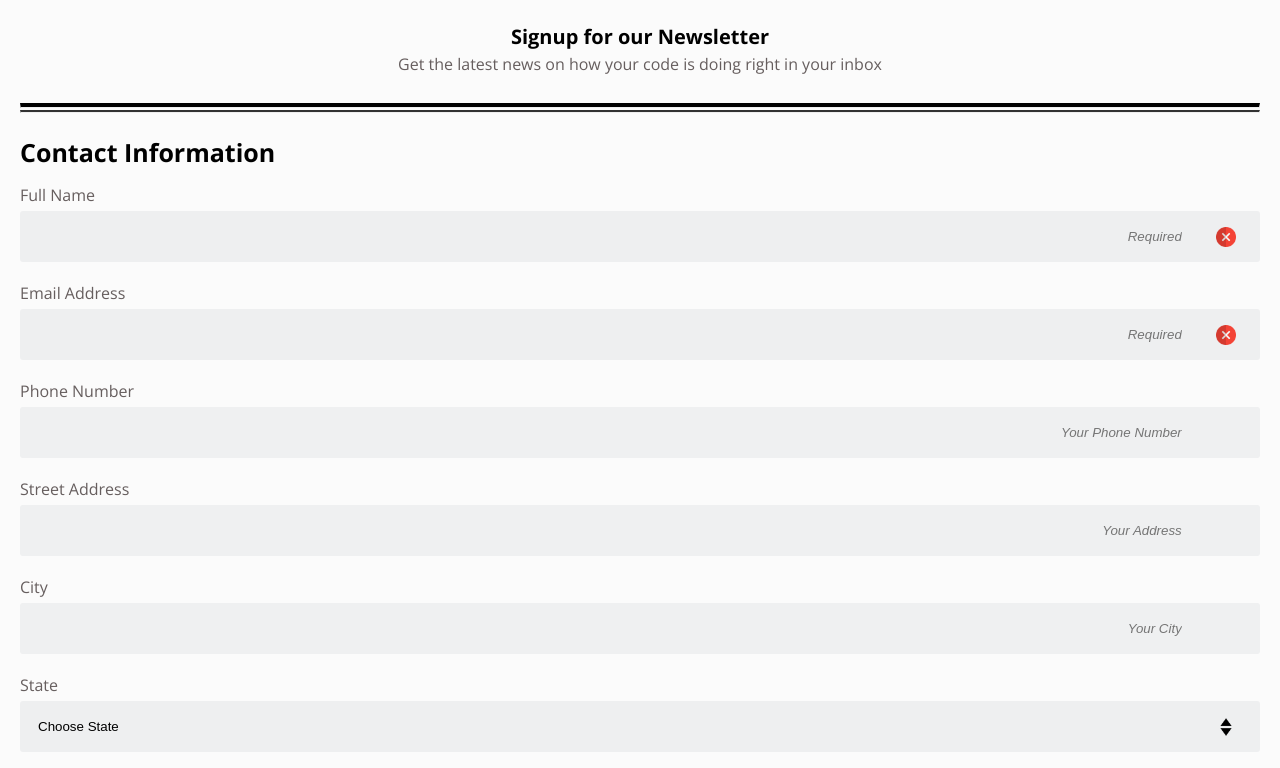
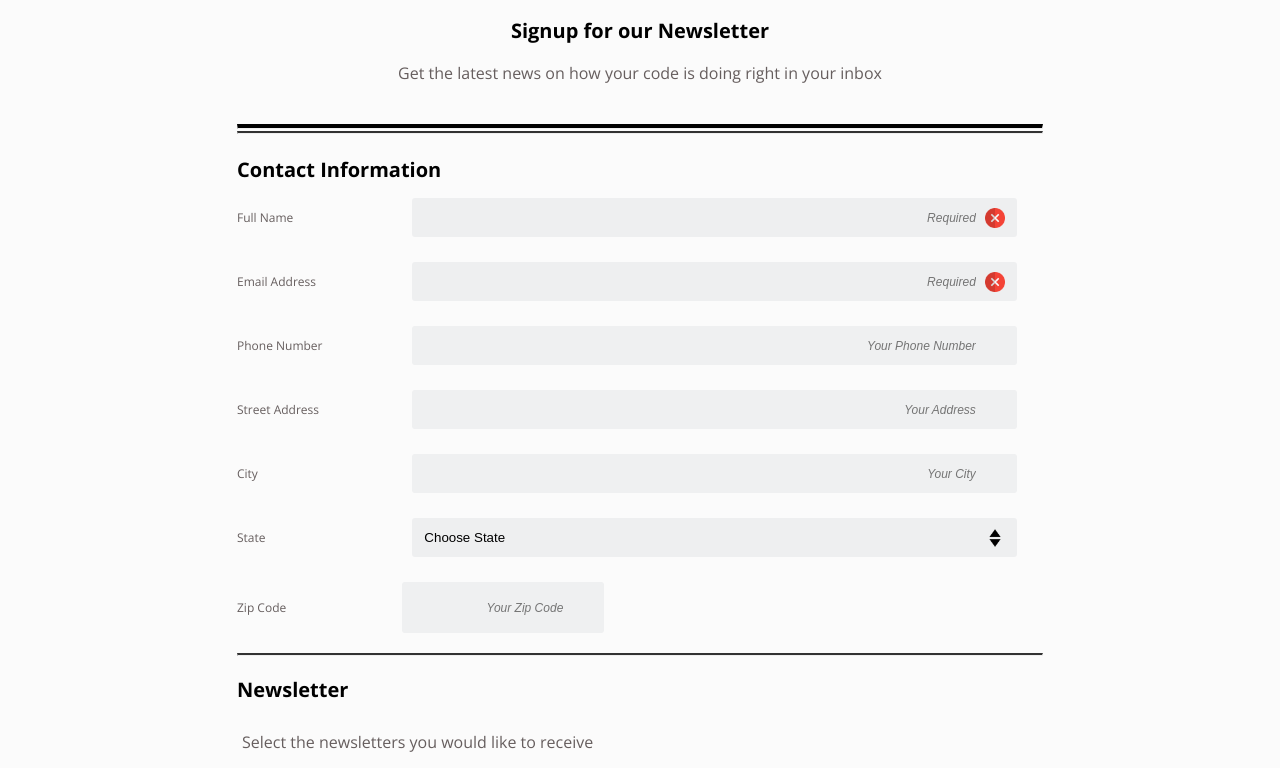
Before and after one commit to KemmyS/Online-Registration-Form, a plain HTML site: page index.html in a window 1280 px wide. Shown: the part 77-845 px from the top of the page. Drawn offline with nearby package versions, Linux system fonts and the light colour scheme.

Commit message:
completed tablet and desktop media

```diff
--- a/css/styles.css
+++ b/css/styles.css
@@ -26,19 +26,13 @@ body {
     font-size: 25px;
     text-align: center;
     text-transform: uppercase;
-    letter-spacing: 2px;
 }
 
-.secondary_heading {
-    font-size: 20px;
-    font-weight: 700;
-    color: black;
-}
-
-.intro-section {
+p {
     padding: 5px;
-    text-align: center;
     line-height: 1.5;
+    margin-bottom: 12px;
+    margin-top: 12px;
 }
 
 .main_hr {
@@ -51,10 +45,10 @@ body {
     margin-bottom: 20px;
 }
 
-.content_headings {
+.headings {
     font-weight: 700;
-    font-size: 25px;
-    margin-bottom: 15px;
+    font-size: 20px;
+    margin-bottom: 10px;
     color: black;
 
 }
@@ -153,15 +147,11 @@ input:required:invalid:focus {
     width: 50%;
 }
 
-label[for="zip-code"]{
+label[for="zip-code"] {
     display: block;
     width: 100%;
 }
 
-.news_letter {
-    margin-bottom: 12px;
-    margin-top: 15px;
-}
 
 .form_section {
     background-color: hsla(213, 35%, 63%, 0.2);
@@ -214,5 +204,65 @@ footer {
 
 }
 
-/* @media only screen and (min-width: 768px){} */
-/* @media only screen and (min-width: 1024px){} */
+@media only screen and (min-width: 768px) {
+    form {
+        width: 65%;
+        align-self: center;
+
+    }
+
+    section {
+        text-align: center;
+    }
+
+    hr {
+        width: 65%;
+        margin: auto;
+    }
+
+    fieldset+.sub-hr {
+        width: 100%;
+    }
+
+    fieldset {
+        width: 100%;
+    }
+
+
+    .contact_input {
+        display: inline-block;
+        width: 75%;
+        padding: 12px;
+        transform: translateX(10px);
+    }
+
+    .contact_label,
+    label[for="zip-code"] {
+        display: inline-block;
+        width: 20%;
+        font-size: 12px;
+    }
+
+    .zip_code {
+        display: inline-block;
+        width: 25%;
+    }
+
+    input::placeholder {
+        font-size: 12px;
+    }
+
+    textarea {
+        height: 70%;
+    }
+
+    button {
+        font-size: 16px;
+        padding: 12px;
+    }
+
+    footer {
+        font-size: 12px;
+    }
+
+}
--- a/index.html
+++ b/index.html
@@ -21,8 +21,8 @@
 
     <main class="main_container">
 
-        <section class="intro-section">
-            <h2 class="secondary_heading">Signup for our Newsletter</h2>
+        <section>
+            <h2 class="headings">Signup for our Newsletter</h2>
             <p>Get the latest news on how your code is doing right in your inbox </p>
         </section>
 
@@ -31,9 +31,9 @@
 
         <form action="index.html" method="post">
             <fieldset>
-                <legend class="content_headings">Contact Information</legend>
+                <legend class="headings">Contact Information</legend>
 
-                <label for="name">Full Name</label>
+                <label for="name" class="contact_label">Full Name</label>
                 <input
                     type="text"
                     id="name"
@@ -41,9 +41,10 @@
                     placeholder="Required"
                     pattern="[A-Za-z]+[ ][A-Za-z]+"
                     required
+                    class="contact_input"
                 >
 
-                <label for="email">Email Address</label>
+                <label for="email" class="contact_label">Email Address</label>
                 <input
                     type="email"
                     id="email"
@@ -52,20 +53,39 @@
                     minlength="11"
                     maxlength="30"
                     required
+                    class="contact_input"
                 >
 
-                <label for="phone">Phone Number</label>
-                <input type="tel" id="phone" name="user_phone" placeholder="Your Phone Number">
+                <label for="phone" class="contact_label">Phone Number</label>
+                <input
+                type="tel"
+                id="phone"
+                name="user_phone"
+                placeholder="Your Phone Number"
+                class="contact_input"
+                >
 
-                <label for="address">Street Address</label>
-                <input type="text" id="address" name="user_address" placeholder="Your Address">
+                <label for="address" class="contact_label">Street Address</label>
+                <input
+                type="text"
+                id="address"
+                name="user_address"
+                placeholder="Your Address"
+                class="contact_input"
+                >
 
-                <label for="city">City</label>
-                <input type="text" id="city" name="user_city" placeholder="Your City">
+                <label for="city" class="contact_label">City</label>
+                <input
+                type="text"
+                id="city"
+                name="user_city"
+                placeholder="Your City"
+                class="contact_input"
+                >
 
 
-                <label for="state">State</label>
-                <select name="user_state" id="state">
+                <label for="state" class="contact_label">State</label>
+                <select name="user_state" id="state" class="contact_input">
                     <option value="" disabled selected>Choose State</option>
                     <option value="alabama">Alabama</option>
                     <option value="alaska">Alaska</option>
@@ -119,15 +139,20 @@
 
 
                 <label for="zip-code">Zip Code</label>
-                <input type="number" id="zip-code" name="user_zip" class="zip_code" placeholder="Your Zip Code">
+                <input
+                type="number"
+                id="zip-code"
+                name="user_zip" class="zip_code"
+                 placeholder="Your Zip Code"
+                 >
 
             </fieldset>
 
             <hr class="sub-hr">
 
             <fieldset>
-                <legend class="content_headings">Newsletter</legend>
-                <p class="news_letter">Select the newsletters you would like to receive</p>
+                <legend class="headings">Newsletter</legend>
+                <p>Select the newsletters you would like to receive</p>
 
                 <div class="form_section">
 
@@ -155,7 +180,7 @@
 
                 </div>
 
-                <p class="news_letter">Other topics you'd like to hear about</p>
+                <p>Other topics you'd like to hear about</p>
 
                 <label for="textarea"></label>
                 <textarea id="textarea" name="other_topics" placeholder="Comment"></textarea>
```
